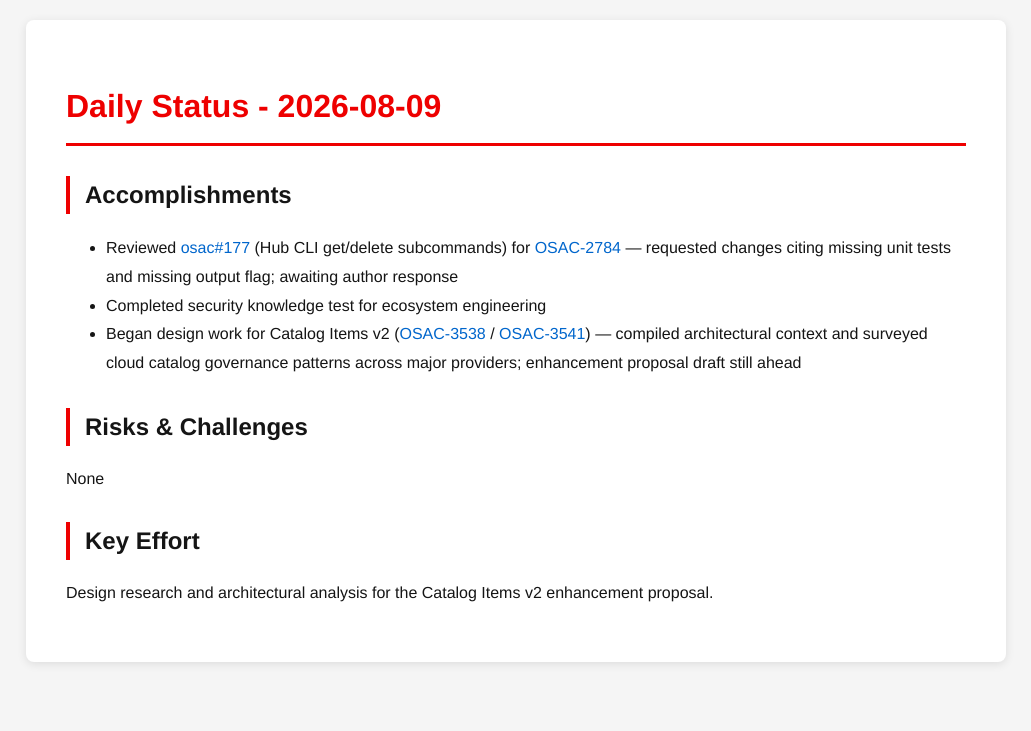
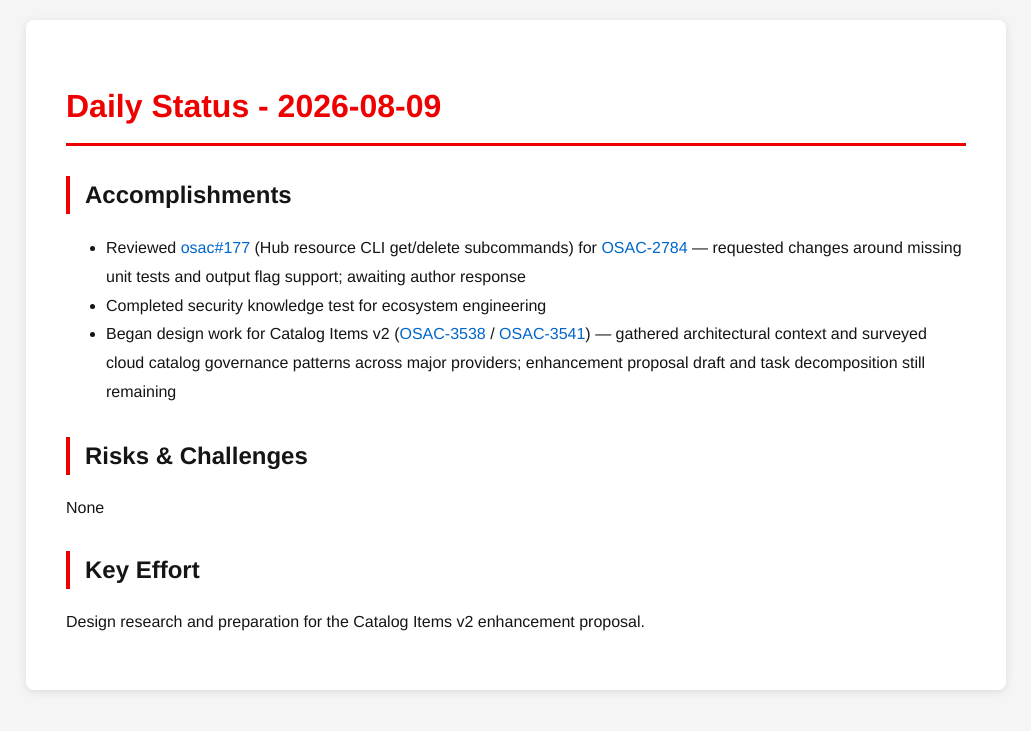
Before and after one commit to tzvatot/daily-status, a Jekyll site: the page built from 2026-08-09.md, in a window 1280 px wide. Shown: the top 731 px of the page, without its empty margins (124-1155 px from the left). Built offline with Jekyll 4.4.1, drawn with Linux system fonts in a browser that asks for light colours.

Commit message:
Daily status update - 2026-08-09

```diff
--- a/2026-08-09.md
+++ b/2026-08-09.md
@@ -7,12 +7,12 @@
 # Daily Status - 2026-08-09
 
 ## Accomplishments
-- Reviewed [osac#177](https://github.com/osac-project/osac/pull/177) (Hub CLI get/delete subcommands) for [OSAC-2784](https://redhat.atlassian.net/browse/OSAC-2784) — requested changes citing missing unit tests and missing output flag; awaiting author response
+- Reviewed [osac#177](https://github.com/osac-project/osac/pull/177) (Hub resource CLI get/delete subcommands) for [OSAC-2784](https://redhat.atlassian.net/browse/OSAC-2784) — requested changes around missing unit tests and output flag support; awaiting author response
 - Completed security knowledge test for ecosystem engineering
-- Began design work for Catalog Items v2 ([OSAC-3538](https://redhat.atlassian.net/browse/OSAC-3538) / [OSAC-3541](https://redhat.atlassian.net/browse/OSAC-3541)) — compiled architectural context and surveyed cloud catalog governance patterns across major providers; enhancement proposal draft still ahead
+- Began design work for Catalog Items v2 ([OSAC-3538](https://redhat.atlassian.net/browse/OSAC-3538) / [OSAC-3541](https://redhat.atlassian.net/browse/OSAC-3541)) — gathered architectural context and surveyed cloud catalog governance patterns across major providers; enhancement proposal draft and task decomposition still remaining
 
 ## Risks & Challenges
 None
 
 ## Key Effort
-Design research and architectural analysis for the Catalog Items v2 enhancement proposal.
+Design research and preparation for the Catalog Items v2 enhancement proposal.
```
